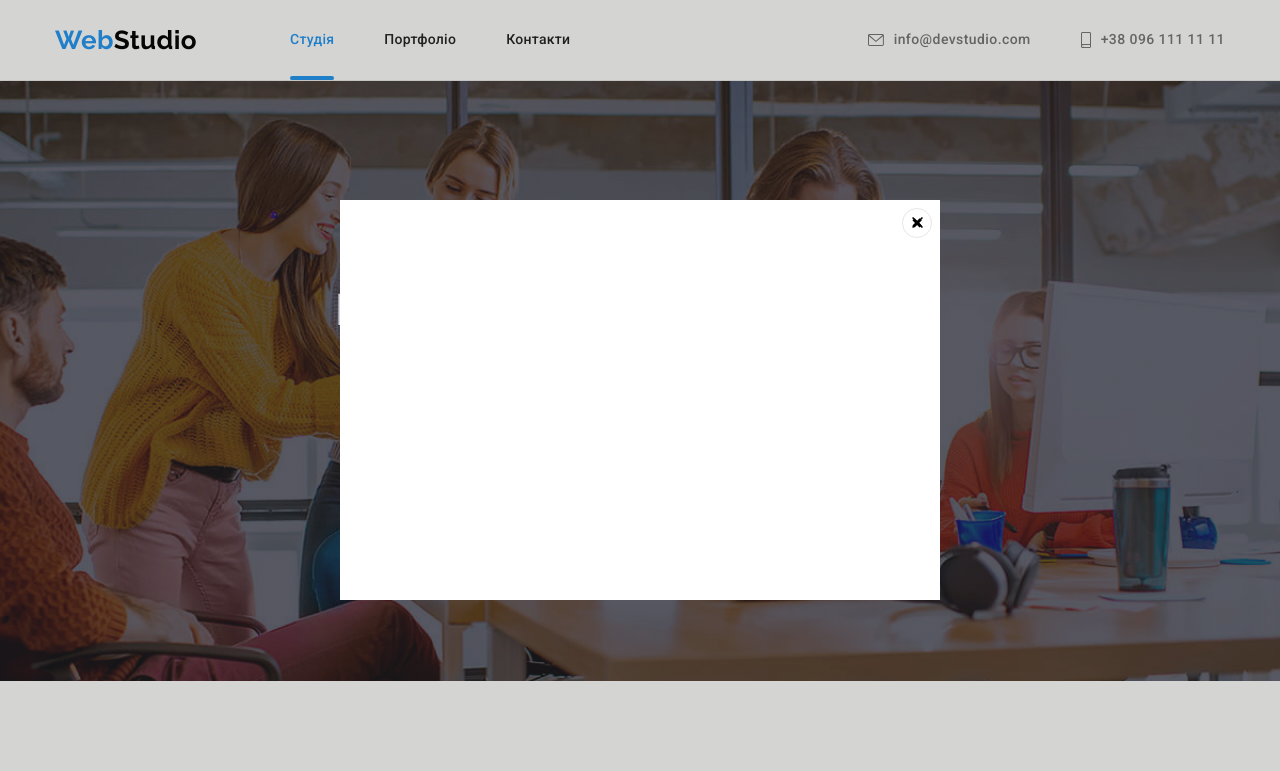
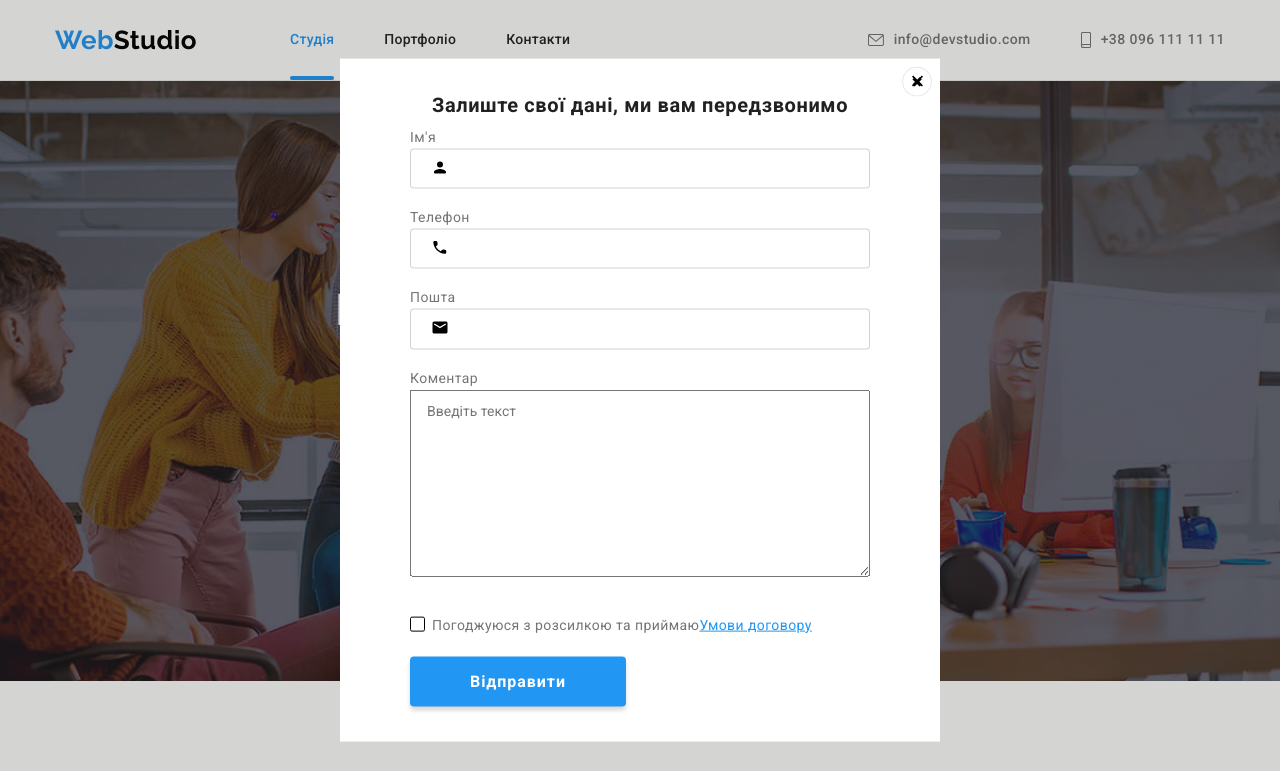
Before and after one commit to Anastasiia-Berehovykh/goit-markup-hw-6, a plain HTML site: page index.html in a window 1280 px wide. Both pictures are taken after a click on the button "Замовити послугу". Shown: the top 771 px of the page. Drawn offline with nearby package versions, Linux system fonts and the light colour scheme.

Commit message:
modal-one

```diff
--- a/css/styles.css
+++ b/css/styles.css
@@ -236,7 +236,7 @@ button {
   left: 50%;
 
   width: 600px;
-  height: 400px;
+
   padding: 15px;
   background-color: #ffffff;
 
@@ -244,6 +244,133 @@ opacity: 1;
   transform: translate(-50%, -50%) scale(1);
   transition: 250ms var(--timing-function);
 }
+.form {
+  width: 500px;
+
+  margin-right: auto;
+  margin-left: auto;
+  padding: 20px;
+}
+.form-field {
+  position: relative;
+
+  display: flex;
+  flex-direction: column;
+  margin-bottom: 20px;
+}
+.form-field:focus-within .icon-form {
+  fill: var(--accent);
+
+}
+.form-name {
+  margin-bottom: 12px;
+  font-weight: 700;
+  font-size: 20px;
+  line-height: 23px;
+  text-align: center;
+  letter-spacing: 0.03em;
+
+  color: var(--title-text-color);
+}
+
+.form-field label {
+  margin-bottom: 4px;
+}
+.form-field input {
+  margin: 0;
+  padding: 11px 12px;
+  padding-left: 50px;
+  border: 1px solid rgba(33, 33, 33, 0.2);
+  border-radius: 4px;
+}
+
+.form-field input::placeholder {
+  color: rgba(117, 117, 117, 0.5);
+}
+.icon-form {
+  position: absolute;
+  top: 50%;
+  left: 30px;
+  display: inline-block;
+  width: 18px;
+  height: 18px;
+
+
+  transform: translateX(-50%);
+}
+.checkbox {
+  position: absolute;
+  width: 1px;
+  height: 1px;
+  margin: -1px;
+  border: 0;
+  padding: 0;
+  white-space: nowrap;
+  clip-path: inset(100%);
+  clip: rect(0 0 0 0);
+  overflow: hidden;
+}
+  .checkbox-form {
+    display: flex;
+    align-items: center;
+  }
+  .checkbox-icon {
+    display: inline-block;
+    width: 15px;
+    height: 15px;
+    background-color: var(--white);
+    border: 0.2px solid var(--black);
+    border-radius: 2px;
+    margin-right: 7px;
+  }
+  .checkbox:checked + .checkbox-icon {
+    background-color: var(--accent);
+    background-image: url(../img/check-modal.svg);
+    background-size: contain;
+    background-origin: border-box;
+    border-color: var(--accent);
+  }
+  .form-link {
+    text-decoration: underline;
+    color: var(--accent);
+  }
+
+  .textarea {
+    resize: none;
+  }
+  .comment {
+    padding: 12px 16px;
+    margin-bottom: 20px;
+  }
+
+  .button-modal {
+    position: absolute;
+    top: 0;
+    right: 0;
+    border-radius: 50%;
+    width: 30px;
+    height: 30px;
+    padding: 6px;
+    margin-top: 8px;
+    margin-right: 8px;
+    background-image: url(../img/close.svg);
+  }
+  .modal-icon {
+    width: 30px;
+    height: 30px;
+  }
+  .visually-hidden {
+    position: absolute;
+    width: 1px;
+    height: 1px;
+    margin: -1px;
+    border: 0;
+    padding: 0;
+    white-space: nowrap;
+    clip-path: inset(100%);
+    clip: rect(0 0 0 0);
+    overflow: hidden;
+  }
 
 /* hero */
 .hero {
--- a/index.html
+++ b/index.html
@@ -58,7 +58,56 @@
     <main>
       <div class="backdrop is-hidden" data-modal>
         <div class="modal">
-          <p></p>
+          <form class="form">
+            <p class="form-name">Залиште свої дані, ми вам передзвонимо</p>
+          <p class="form-field">
+            <label for="name">Ім'я</label>
+
+              <input class="form-input"  type="text" name="name" id="name">
+              <span>
+                <svg class="icon-form">
+                  <use href="./img/sprite1.svg#icon-person-modal"></use>
+                </svg>
+
+              </span>
+
+          </p>
+          <p class="form-field">
+
+            <label for="tel">Телефон</label>
+            <input class="form-input" type="tel" name="tel" id="tel">
+
+              <span>
+                <svg class="icon-form">
+                  <use href="./img/sprite1.svg#icon-phone-modal"></use>
+                </svg>
+
+              </span>
+          </p>
+          <p class="form-field">
+            <label for="email">Пошта</label>
+            <input class="form-input" type="email" name="email" id="email">
+            <span>
+              <svg class="icon-form">
+                <use href="./img/sprite1.svg#icon-email-modal"></use>
+              </svg>
+            </span>
+          </p>
+          <p class="form-field">
+            <label for="comment">Коментар</label>
+            <textarea class="comment" name="comment" id="comment" cols="" rows="10" placeholder="Введіть текст"></textarea>
+          </p>
+          <p class="form-field">
+            <label class="checkbox-form">
+              <input class="checkbox" type="checkbox" name="policy">
+              <span class="checkbox-icon"></span>
+              Погоджуюся з розсилкою та приймаю <span class="form-link">Умови договору</span>
+            </label>
+          </p>
+          <button class="button primary" type="submit">Відправити</button>
+          </form>
+
+
           <button class="button-modal" data-modal-close>&#10006;</button>
         </div>
       </div>
```
Also changed, not shown: img/sprite1.svg (added).
